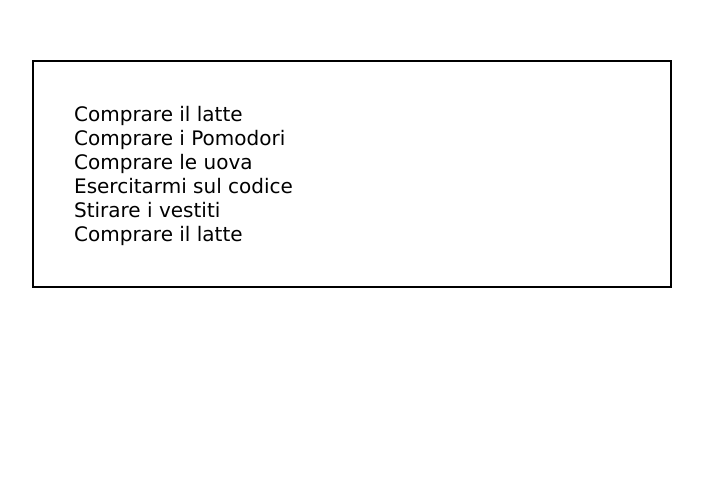
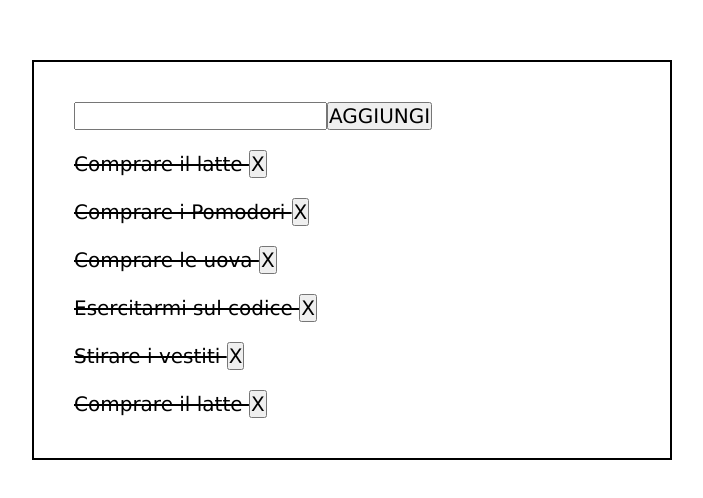
Before and after one commit to Lucacasamassima2001/vue-todolist, a plain HTML site: page index.html in a window 1280 px wide. Shown: the part 140-638 px from the top of the page, without its empty margins (288-991 px from the left). Drawn offline with nearby package versions, Linux system fonts and the light colour scheme.

Commit message:
buttons and input working

```diff
--- a/index.html
+++ b/index.html
@@ -11,9 +11,18 @@
 
     <div id="app">
         <div class="container">
-            <ul>
-                <li v-for="(todo,i) in todos">{{todo.text}} </li>
-            </ul>
+            <input v-model="newTodo" type="text" @keyup.enter="AddTodo">
+            <button @click="AddTodo">AGGIUNGI</button>
+            <div class="list-container">
+                <ul>
+                    <li @click="Done"
+                    v-for="(todo,i) in todos"
+                    :class="[todos.done ? done : '', notdone]">
+                    {{todo.text}}
+                    <button @click="RemoveToDo">X</button>
+                    </li>
+                </ul>
+            </div>
         </div>
     </div>
 
--- a/script.js
+++ b/script.js
@@ -23,19 +23,22 @@
 const app = Vue.createApp({
     data(){ //or function()
 
+
        return {
+
+
            todos: [
             {
                 text: "Comprare il latte",
+                done: false,
+            },
+            {
+                text: "Comprare i Pomodori",
                 done: true,
             },
             {
-                text: "Comprare i Pomodori",
+                text: "Comprare le uova",
                 done: false,
-            },
-            {
-                text: "Comprare le uova",
-                done: true,
             },
             {
                 text: "Esercitarmi sul codice",
@@ -47,11 +50,35 @@ const app = Vue.createApp({
             },
             {
                 text: "Comprare il latte",
-                done: true,
+                done: false,
             },
-           ]
+           ],
+
+           newTodo: "",
+           notdone: "notdone",
+           done: "done",
        }
-    }
+    },
+
+    methods: {
+        AddTodo(){
+            this.todos.unshift({
+                // CREO GLI OGGETTI DENTRO IL NEWTODO
+                text: this.newTodo,
+                done: false,
+            })
+            this.newTodo= " ";
+        },
+
+        Done(){
+            this.todos.done = !this.todos.done
+        },
+        RemoveToDo(i){
+            this.todos.splice(i,1)
+        }
+
+
+    },
    });
 
 
--- a/style.css
+++ b/style.css
@@ -10,6 +10,10 @@ ul{
     list-style: none;
 }
 
+li{
+    margin-top: 1em;
+}
+
 .container{
     margin: auto;
     margin-top: 200px;
@@ -17,3 +21,12 @@ ul{
     border: 2px solid black;
     padding: 2em;
 }
+
+
+.notdone{
+    text-decoration: line-through;
+}
+
+.done{
+    text-decoration: none;
+}
```
